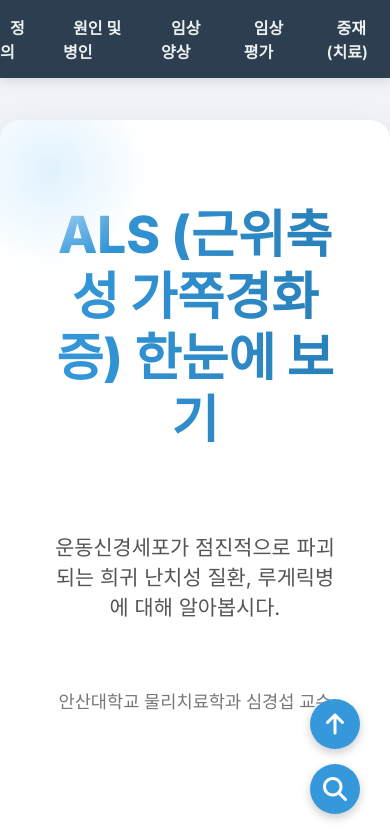
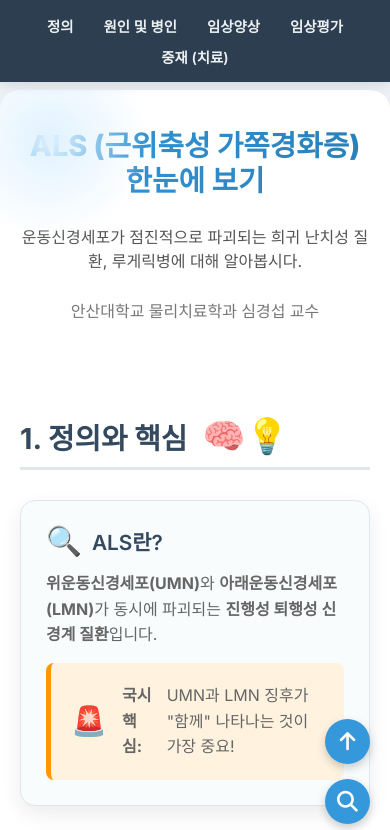
Before and after one commit to gssim11/ALS, a plain HTML site: page index.html in a window 390 px wide. Shown: the top 830 px of the page. Drawn offline with Linux system fonts and the light colour scheme.

```diff
--- a/index.html
+++ b/index.html
@@ -17,12 +17,15 @@
             align-items: flex-start; /* 상단 정렬로 변경 */
             min-height: 100vh;
             margin: 0;
-            padding: 40px 0; /* 상하 패딩 추가, 좌우는 없앰 */
+            padding: 40px 10px; /* 상하 패딩, 좌우 여백 추가 */
             position: relative;
         }
 
         .infographic-container {
-            width: 900px;
+            width: 95%; /* Make container responsive */
+            max-width: 900px; /* Keep max width for PC */
+            margin-left: auto;
+            margin-right: auto;
             background-color: #ffffff;
             border-radius: 20px;
             box-shadow: 0 15px 40px rgba(0, 0, 0, 0.1);
@@ -59,6 +62,15 @@
             z-index: 0;
         }
 
+        /* NEW: Header grouping for better layout control */
+        .main-header {
+            text-align: center;
+            display: flex;
+            flex-direction: column;
+            gap: 10px; /* Gap between title and subtitles */
+            margin-bottom: 30px; /* Space before first section */
+        }
+
         .section {
             position: relative;
             z-index: 1;
@@ -69,7 +81,7 @@
             font-weight: 800;
             color: #2c3e50; /* Dark blue-grey for main title */
             text-align: center;
-            margin-bottom: 20px;
+            margin-bottom: 0; /* Adjusted by .main-header */
             line-height: 1.2;
             background: linear-gradient(90deg, #3498db, #2980b9); /* Gradient for modern touch */
             -webkit-background-clip: text;
@@ -80,9 +92,9 @@
             font-size: 1.3em;
             color: #555;
             text-align: center;
-            margin-bottom: 10px; /* 교수명과의 간격 조절 */
+            margin-bottom: 0; /* Adjusted by .main-header */
             font-weight: 400;
-            max-width: 700px;
+            max-width: 90%; /* Use percentage for better wrapping */
             margin-left: auto;
             margin-right: auto;
         }
@@ -91,7 +103,7 @@
             font-size: 1.1em;
             color: #777;
             text-align: center;
-            margin-bottom: 50px;
+            margin-bottom: 0; /* Adjusted by .main-header */
             font-weight: 500;
         }
 
@@ -227,6 +239,12 @@
             display: flex;
             justify-content: center;
             align-items: center;
+            transition: transform 0.3s ease; /* 부드러운 효과를 위한 transition 추가 */
+        }
+
+        /* NEW: Class to hide navbar */
+        .navbar.navbar-hidden {
+            transform: translateY(-100%);
         }
 
         .navbar ul {
@@ -283,6 +301,76 @@
             background-color: #2980b9;
             transform: translateY(-3px);
         }
+
+            /* NEW: Media Queries for Mobile Responsiveness */
+        @media (max-width: 768px) {
+            body {
+                padding: 20px 0;
+            }
+
+            .infographic-container {
+                width: 95%;
+                padding: 25px;
+                margin-top: 70px; /* Adjust for navbar */
+            }
+
+            h1 {
+                font-size: 2.2em; /* Smaller title on mobile */
+            }
+
+            .header-subtitle {
+                font-size: 1.1em; /* Smaller subtitle */
+                max-width: 100%; /* Allow full width on mobile */
+            }
+
+            .professor-name {
+                font-size: 1em;
+            }
+
+            h2 {
+                font-size: 1.8em;
+            }
+
+            .grid-2-col, .grid-3-col {
+                grid-template-columns: 1fr; /* Stack columns on mobile */
+            }
+
+            .navbar ul {
+                gap: 10px;
+                flex-wrap: wrap; /* Allow navbar items to wrap */
+                justify-content: center;
+                padding: 0 10px;
+            }
+
+            .navbar a {
+                font-size: 0.9em;
+            }
+
+            .action-buttons {
+                bottom: 20px;
+                right: 20px;
+            }
+
+            .action-button {
+                width: 45px;
+                height: 45px;
+                font-size: 1.3em;
+            }
+        }
+
+        @media (max-width: 480px) {
+            .infographic-container {
+                padding: 20px;
+            }
+
+            h1 {
+                font-size: 1.8em;
+            }
+
+            .header-subtitle {
+                font-size: 1em;
+            }
+        }
     </style>
 </head>
 <body>
@@ -297,9 +385,12 @@
     </nav>
 
     <div class="infographic-container">
-        <h1>ALS (근위축성 가쪽경화증) 한눈에 보기</h1>
-        <p class="header-subtitle">운동신경세포가 점진적으로 파괴되는 희귀 난치성 질환, 루게릭병에 대해 알아봅시다.</p>
-        <p class="professor-name">안산대학교 물리치료학과 심경섭 교수</p>
+        <!-- NEW: Grouped header elements -->
+        <header class="main-header">
+            <h1>ALS (근위축성 가쪽경화증) 한눈에 보기</h1>
+            <p class="header-subtitle">운동신경세포가 점진적으로 파괴되는 희귀 난치성 질환, 루게릭병에 대해 알아봅시다.</p>
+            <p class="professor-name">안산대학교 물리치료학과 심경섭 교수</p>
+        </header>
 
         <div class="section" id="section1">
             <h2>1. 정의와 핵심 <span class="emoji-large">🧠💡</span></h2>
@@ -454,6 +545,8 @@
         // 네비게이션 바 스크롤 시 활성화 효과 (선택 사항)
         const sections = document.querySelectorAll('.section');
         const navLinks = document.querySelectorAll('.navbar a');
+        const navbar = document.querySelector('.navbar'); // Get navbar element
+        // let lastScrollTop = 0; // Store last scroll position - 새 로직에서는 필요 없음
 
         window.addEventListener('scroll', () => {
             let current = '';
@@ -471,6 +564,25 @@
                     link.classList.add('active');
                 }
             });
+
+            // --- MODIFIED: Navbar hide on scroll logic ---
+            const currentScrollTop = window.pageYOffset || document.documentElement.scrollTop;
+
+            if (window.innerWidth <= 768) { // Mobile breakpoint
+                // Hide if scrolled away from the very top
+                if (currentScrollTop > 0) {
+                    navbar.classList.add('navbar-hidden');
+                } else {
+                    // Show only at the very top
+                    navbar.classList.remove('navbar-hidden');
+                }
+            } else {
+                // Always show on desktop
+                navbar.classList.remove('navbar-hidden');
+            }
+
+            // lastScrollTop = currentScrollTop <= 0 ? 0 : currentScrollTop; // 새 로직에서는 필요 없음
+            // --- End of modified logic ---
         });
     </script>
 </body>
```
